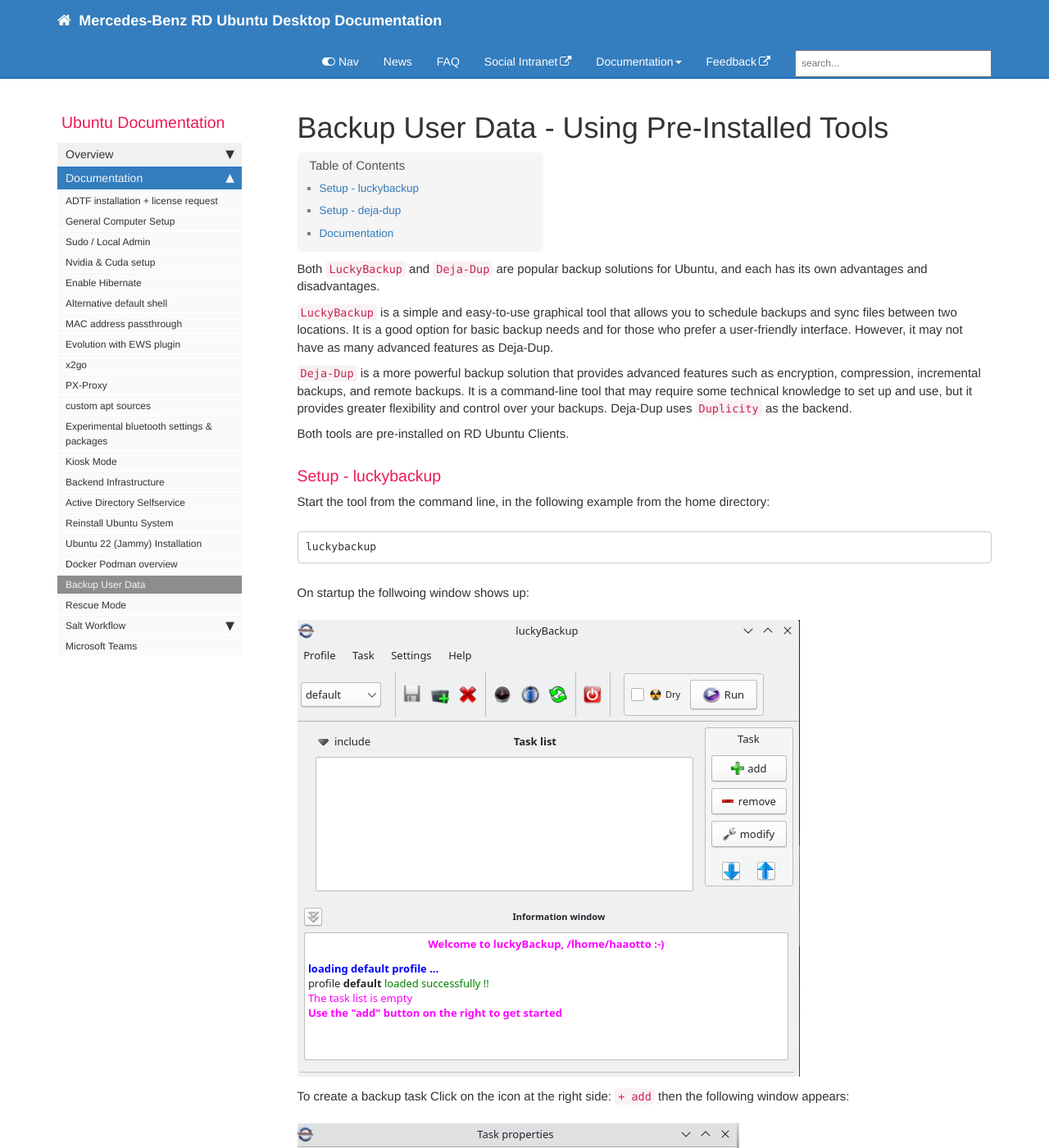
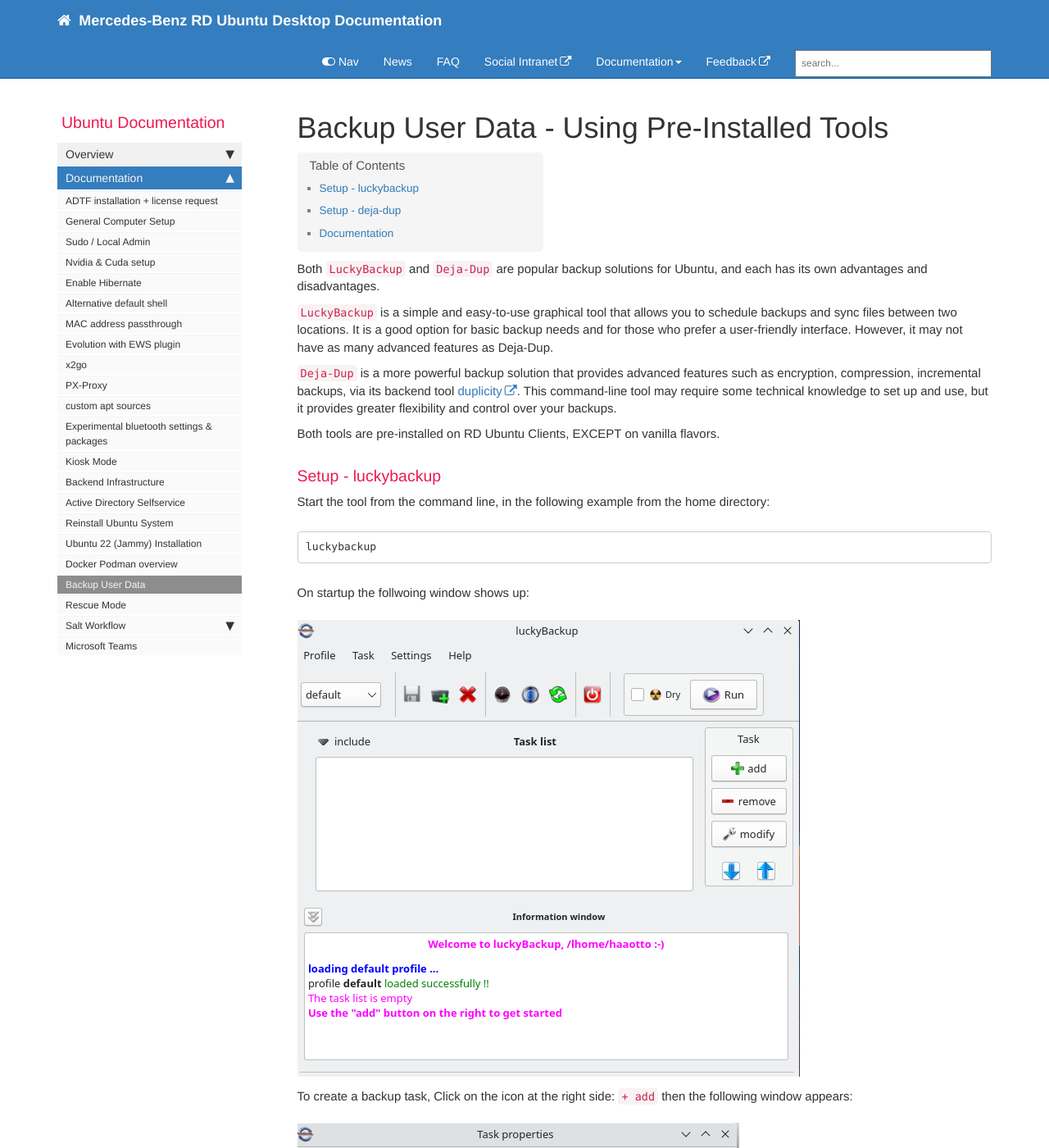
Before and after one commit to RajputPawan/Prometheus, a Jekyll site: the page built from pages/docs/backup-user-data.md, in a window 1280 px wide and 1400 px high. Shown: the whole window at 82% size. Built offline with Jekyll 4.4.1, drawn with Linux system fonts in a browser that asks for light colours; comment, search, counter and statistics services are not loaded; some of the changed text lies outside the part shown.

Commit message:
several clarifications

```diff
--- a/pages/docs/backup-user-data.md
+++ b/pages/docs/backup-user-data.md
@@ -18,12 +18,12 @@
 However, it may not have as many advanced features as Deja-Dup.
 
 `Deja-Dup` is a more powerful backup solution that provides advanced features
-such as encryption, compression, incremental backups, and remote backups. It is
-a command-line tool that may require some technical knowledge to set up and
-use, but it provides greater flexibility and control over your backups.
-Deja-Dup uses `Duplicity` as the backend.
+such as encryption, compression, incremental backups, via its backend tool
+[duplicity](https://manpages.ubuntu.com/manpages/jammy/man1/duplicity.1.html).
+This command-line tool may require some technical knowledge to
+set up and use, but it provides greater flexibility and control over your backups.
 
-Both tools are pre-installed on RD Ubuntu Clients.
+Both tools are pre-installed on RD Ubuntu Clients, EXCEPT on vanilla flavors.
 
 ### Setup - luckybackup
 
@@ -38,7 +38,7 @@
 
 ![backup_1](images/docs/backup-user-data/luckybackkup-startup.png)
 
-To create a backup task Click on the icon at the right side: `+ add`
+To create a backup task, Click on the icon at the right side: `+ add`
 then the following window appears:
 
 ![backup_3](images/docs/backup-user-data/luckybackup-add.png)
@@ -64,7 +64,7 @@
 
 You get back to the task list.
 
-Now you have to select the backup task.
+Now you have to **select** the backup task.
 
 You have the option to click on `Dry`, should you wish to perform a dry run of
 the backup task.
@@ -153,6 +153,11 @@
 
 Note, via the Triple Bar (aka hamburger menu) you may select `Preferences` to change
 the backup specification.
+
+For making use of advanced features of
+[deja-dup](https://manpages.ubuntu.com/manpages/jammy/man1/deja-dup.1.html),
+see the manual page of the command line tool
+[duplicity](https://manpages.ubuntu.com/manpages/jammy/man1/duplicity.1.html).
 
 ### Documentation
 
```
Also changed, not shown: other parts of pages/docs/backup-user-data.md (+9 -9 lines).
